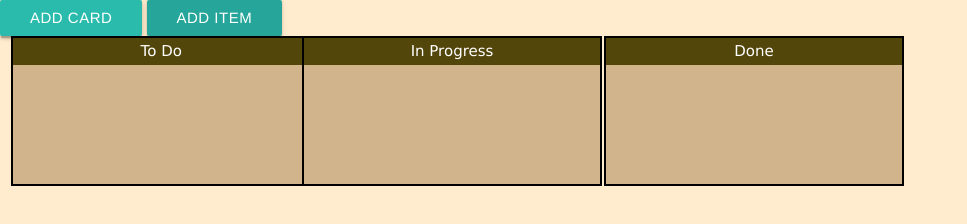
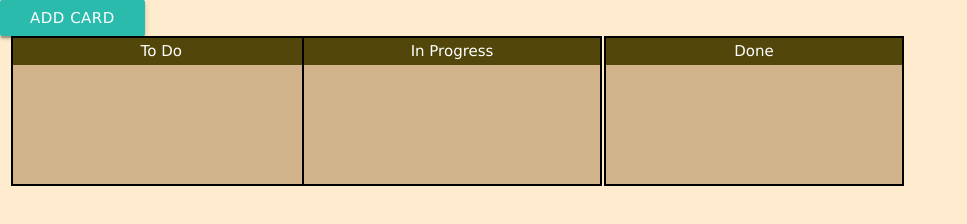
Before and after one commit to rnguyen89/pk-collab, a website: page public/dashboard.html in a window 1280 px wide. Shown: the whole page, without its empty margins (0-967 px from the left). Drawn offline with nearby package versions, Linux system fonts and the light colour scheme.

Commit message:
added materialize js

```diff
--- a/public/dashboard.html
+++ b/public/dashboard.html
@@ -33,7 +33,7 @@
 
 
 <body>
-
+<main>
   <!-- hero content goes here
   –––––––––––––––––––––––––––––––––––––––––––––––––– -->
 
@@ -44,15 +44,14 @@
   <!-- main content goes here
   –––––––––––––––––––––––––––––––––––––––––––––––––– -->
 
+
   <button class="add-new btn">Add Card</button>
-  <button class="addItem btn">Add Item</button>
 
   <!-- testing boards -->
   <div class="row">
-  <div id="board" class="col s4">
+  <div id="board" class="col s12">
       <div id="todo">
         <div class="title">To Do</div>
-
 
       </div>
   <div id="inprogress">
@@ -84,6 +83,7 @@
     </div>
   </div>
 
+</main>
   <!-- footer
   –––––––––––––––––––––––––––––––––––––––––––––––––– -->
 
@@ -94,7 +94,7 @@
   <!-- End Document
   –––––––––––––––––––––––––––––––––––––––––––––––––– -->
   <script type="text/javascript" src="https://code.jquery.com/jquery-3.2.1.min.js"></script>
-  <!-- <script type="text/javascript" src="js/materialize.min.js"></script> -->
+  <script src="https://cdnjs.cloudflare.com/ajax/libs/materialize/0.100.2/js/materialize.min.js"></script>
   <script type="text/javascript" src="js/app.js"></script>
   <script type="text/javascript" src="js/dashboard.js"></script>
 </body>
```
